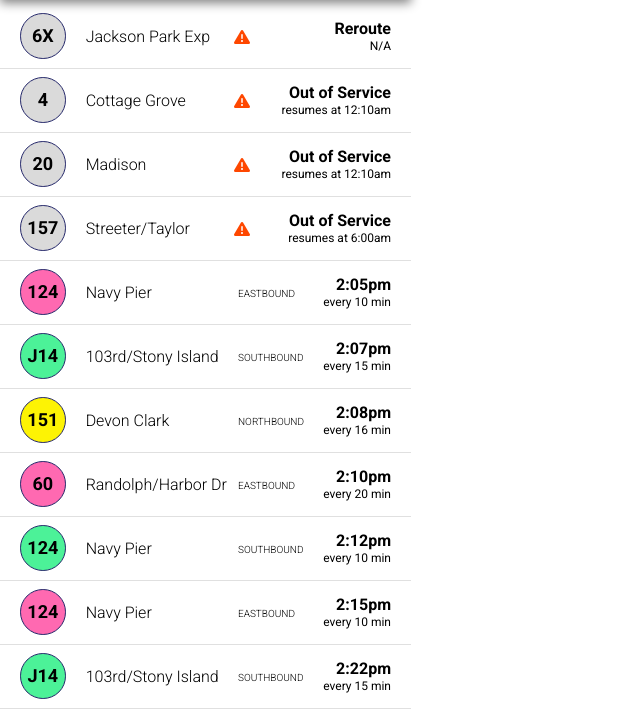
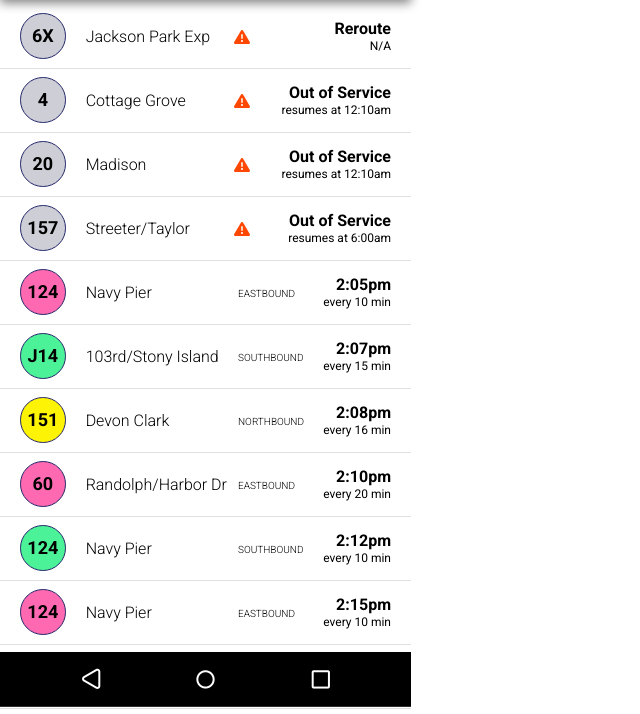
Before and after one commit to HollandGraham/front-end-challenge, a plain HTML site: page index.html in a window 1280 px wide. Shown: the part 93-807 px from the top of the page, without its empty margins (0-640 px from the left). Drawn offline with Linux system fonts and the light colour scheme.

Commit message:
first draft

```diff
--- a/css/style.css
+++ b/css/style.css
@@ -4,24 +4,24 @@
 
 body{
   font-family:'Roboto', sans-serif;
-  box-sizing: border-box;
   width: 411px;
-  height: 963px;
-
-
+  height: 731px;
 }
 
 .container{
   margin: 0 auto;
-    width: 411px;
-    height: 98px;
-
+  width: 411px;
+  height: 98px;
 }
 
 .statusbar{
   position: fixed;
+  z-index: 1;
 }
 
+img{
+  width: 411px;
+}
 
 nav{
   position: fixed;
@@ -32,8 +32,7 @@ nav{
   width: 411px;
   margin: 0 auto;
   box-shadow: 0px 5px 10px grey;
-  /* padding: 10px 0 15px 15px; */
-
+  z-index: 1;
 }
 
 .fa-arrow-left{
@@ -56,21 +55,16 @@ h1{
 .bus-list{
   height: 590px;
   overflow-y: scroll;
-
-}
-
-h2{
-
 }
 
 .row{
-  /* clear: both; */
+  clear: both;
   height: 64px;
   border-bottom: 1px solid #E0E0E0;
 }
 
 .row:hover {
-  background-color: #E0E0E0;
+  background-color: #F3F4F8;
 }
 
 .number{
@@ -84,14 +78,12 @@ h2{
   font-size: 18px;
   margin-left: 20px;
   margin-top: 8px;
-  /* margin-bottom: 13px; */
   padding-top: 13px;
   padding-bottom: 13px;
-
 }
 
 .inactive{
-  background-color: #dadada;
+  background-color: #CECED7;
 }
 
 .eastbound{
@@ -108,11 +100,9 @@ h2{
 
 .destination{
   display: inline-block;
-  /* width: 161px; */
   padding-left: 16px;
-  font-weight: lighter;
+  font-weight: 300;
   font-size: 16px;
-
 }
 
 .alert{
@@ -120,9 +110,6 @@ h2{
   position: absolute;
   left: 210px;
   padding: 24px;
-  z-index: -1;
-
-
 }
 
 .fa-exclamation-triangle{
@@ -137,7 +124,6 @@ h2{
   position: absolute;
   left: 210px;
   padding: 28px;
-  z-index: -1;
 }
 
 .time{
@@ -154,3 +140,11 @@ h2{
   font-size: 12px;
   text-align: right;
 }
+
+footer {
+  position: fixed;
+  bottom: 0;
+  left: 0;
+  height: 54.8px;
+  overflow-y: hidden;
+}
--- a/index.html
+++ b/index.html
@@ -12,7 +12,7 @@
 
     <section class="container">
       <header>
-        <!-- <div class="statusbar"><img src="images/Status-bar.png" alt=""></div> -->
+        <div><img class="statusbar" src="images/Status-bar.png" alt=""></div>
           <nav>
             <i class="fas fa-arrow-left"></i>
             <h1>Washington & State</h1>
@@ -141,10 +141,9 @@
           </li>
         </ul>
 
-
     </section>
     <footer>
-      <img src="" alt="">
+      <img src="images/Navbar-360dp-black.png" alt="">
     </footer>
   </body>
 </html>
```
